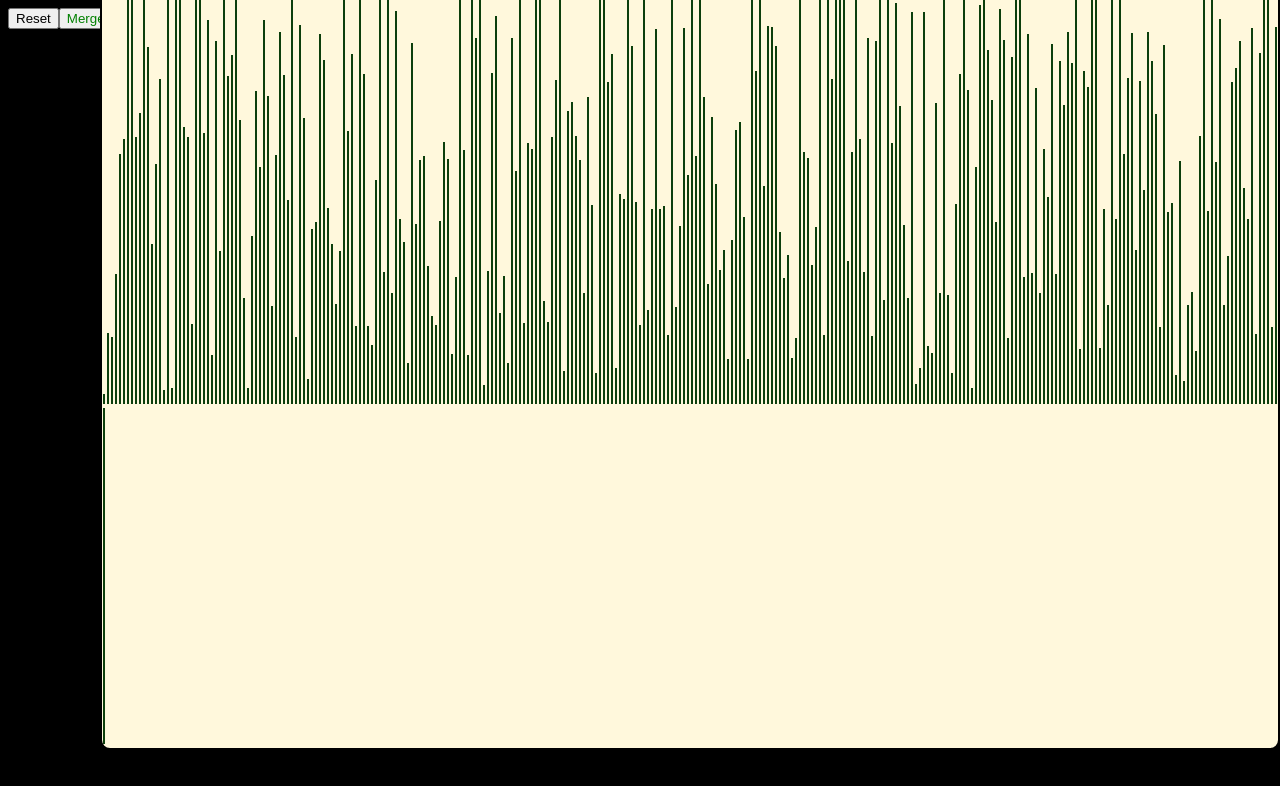
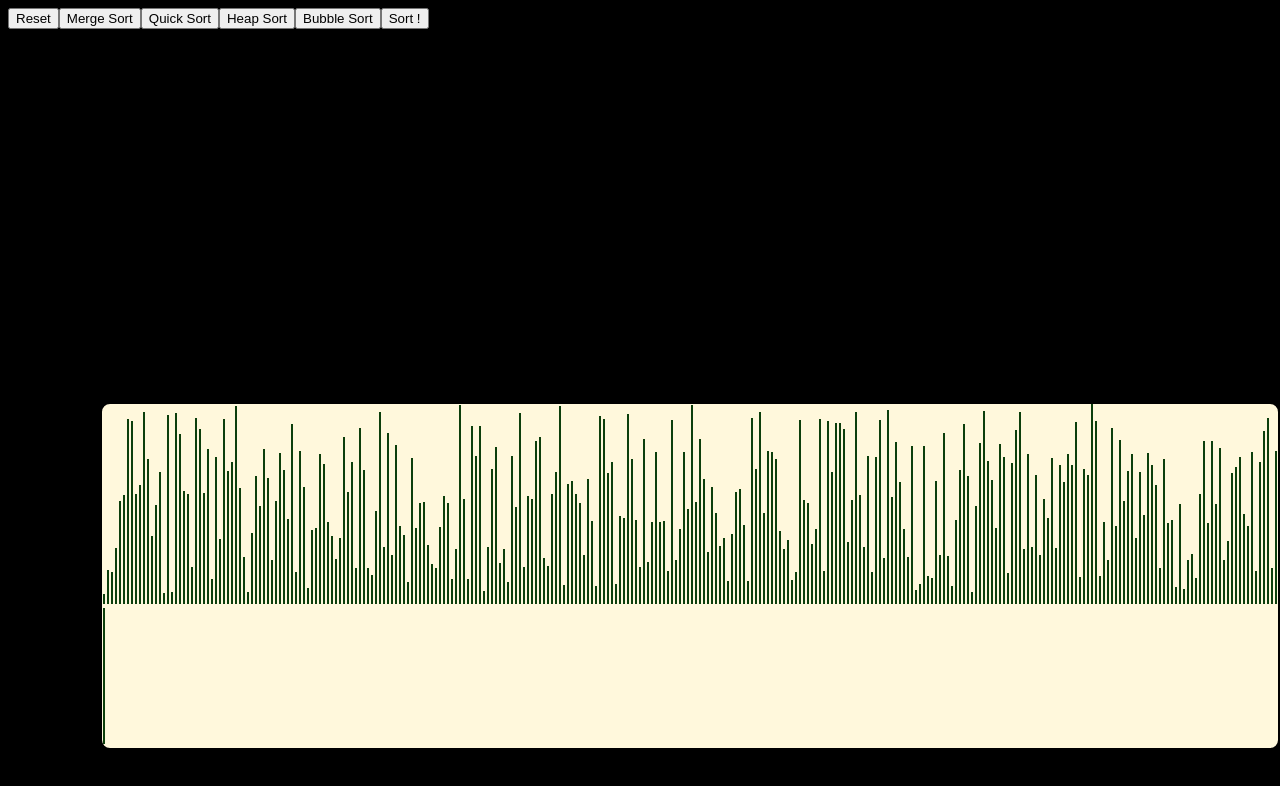
Before and after one commit to codder-shivam/Algo-Visualizer, a React (Create React App) app: page / in a window 1280 px wide. Shown: the top 786 px of the page. Built offline with nearby package versions, Linux system fonts and the light colour scheme.

Commit message:
added merge sort

```diff
--- a/src/Components/Visualizer.css
+++ b/src/Components/Visualizer.css
@@ -5,6 +5,7 @@
 }
 .barContainer {
 	border: 2px solid black;
+	height: 510 px;
 	scroll-margin-top: 10px;
 	border-radius: 10px;
 	background-color: cornsilk;
--- a/src/Components/Visualizer.jsx
+++ b/src/Components/Visualizer.jsx
@@ -1,7 +1,7 @@
 import React from 'react';
 import { Component } from 'react';
 import './Visualizer.css';
-import { ButtonComponent } from './button';
+//import { ButtonComponent } from './button';
 
 class Visualizer extends Component {
 	constructor(props) {
@@ -15,7 +15,7 @@ class Visualizer extends Component {
 	resetArray() {
 		const arr = [];
 		for (let i = 5; i < 300; i++) {
-			arr.push(randomize(10, 500));
+			arr.push(randomize(10, 200));
 		}
 		this.setState({ arr });
 	}
@@ -37,12 +37,22 @@ class Visualizer extends Component {
 							style={{ height: value }}></div>
 					))}
 				</div>
-				<button onClick={() => this.resetArray() }> Reset </button>
-				<ButtonComponent buttonLabel='Merge Sort' />
-				<ButtonComponent buttonLabel='Quick Sort' />
-				<ButtonComponent buttonLabel='Heap Sort' />
-				<ButtonComponent buttonLabel='Bubble Sort' />
-				<ButtonComponent buttonLabel='Sort' />
+				<button className='button' onClick={() => this.resetArray()}>
+					Reset
+				</button>
+				<button className='button' onClick={() => this.mergeSort()}>
+					Merge Sort
+				</button>
+				<button className='button' onClick={() => this.quickSort()}>
+					Quick Sort
+				</button>
+				<button className='button' onClick={() => this.heapSort()}>
+					Heap Sort
+				</button>
+				<button className='button' onClick={() => this.bubbleSort()}>
+					Bubble Sort
+				</button>
+				<button className='button'>Sort !</button>
 			</>
 		);
 	}
```
Also changed, not shown: src/Algorithms/MergeSort.jsx (added, +15 -0 lines), src/Algorithms/BubbleSort.jsx (added), src/Algorithms/HeapSort.jsx (added), src/Algorithms/QuickSort.jsx (added).
